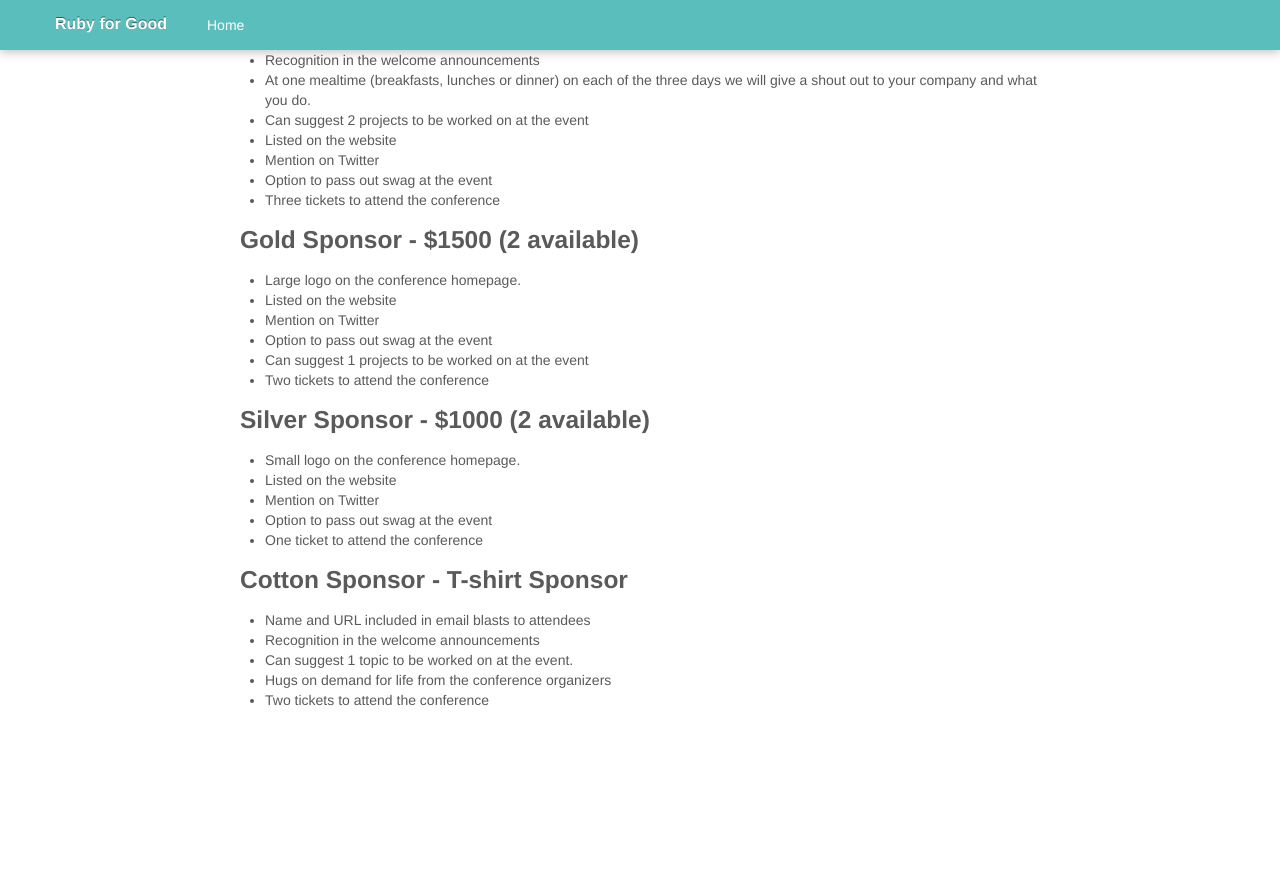
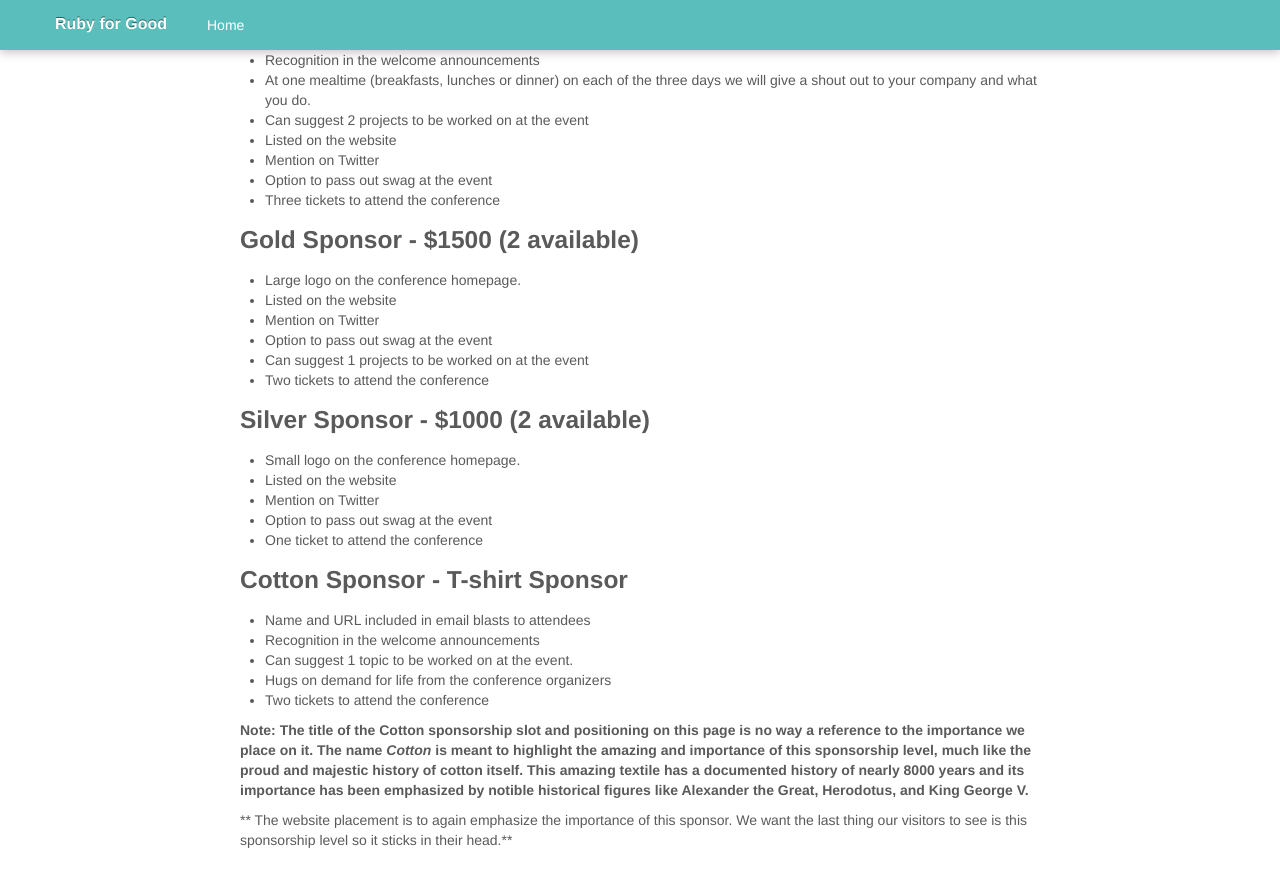
Before and after one commit to rubyforgood/rubyforgood.org--old, a Jekyll site: the page built from prospectus.md, in a window 1280 px wide and 900 px high, scrolled down 600 px. Shown: the top 887 px of the window. Built offline with Jekyll 4.4.1, drawn with Linux system fonts in a browser that asks for light colours; before the commit the page ends 1360 px from its top, so only the background shows below that.

Commit message:
Dont merge this.

```diff
--- a/prospectus.md
+++ b/prospectus.md
@@ -57,3 +57,7 @@
 - Can suggest 1 topic to be worked on at the event.
 - Hugs on demand for life from the conference organizers
 - Two tickets to attend the conference
+
+**Note: The title of the Cotton sponsorship slot and positioning on this page is no way a reference to the importance we place on it. The name *Cotton* is meant to highlight the amazing and importance of this sponsorship level, much like the proud and majestic history of cotton itself. This amazing textile has a documented history of nearly 8000 years and its importance has been emphasized by notible historical figures like Alexander the Great, Herodotus, and King George V.**
+
+** The website placement is to again emphasize the importance of this sponsor. We want the last thing our visitors to see is this sponsorship level so it sticks in their head.**
```
